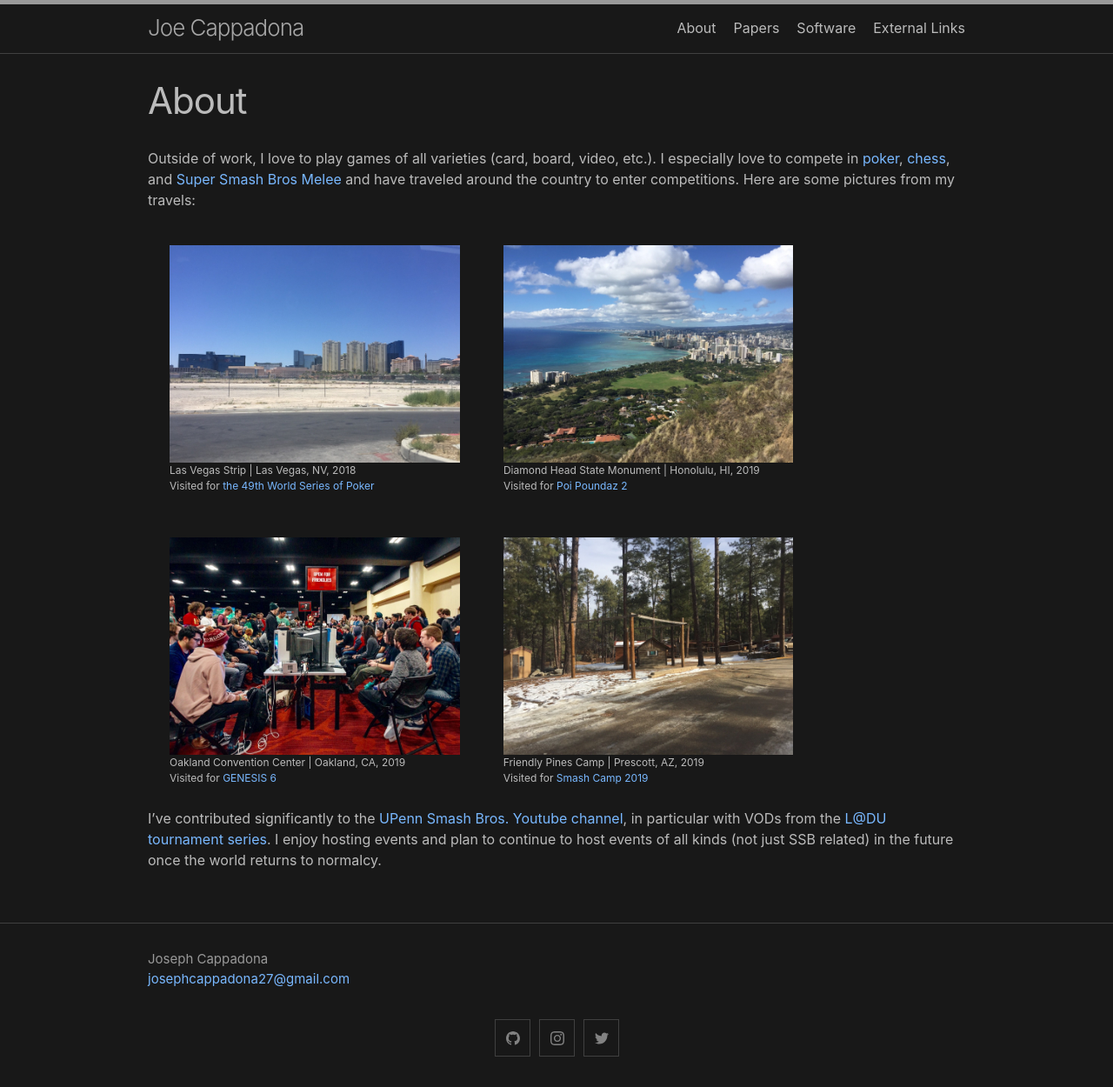
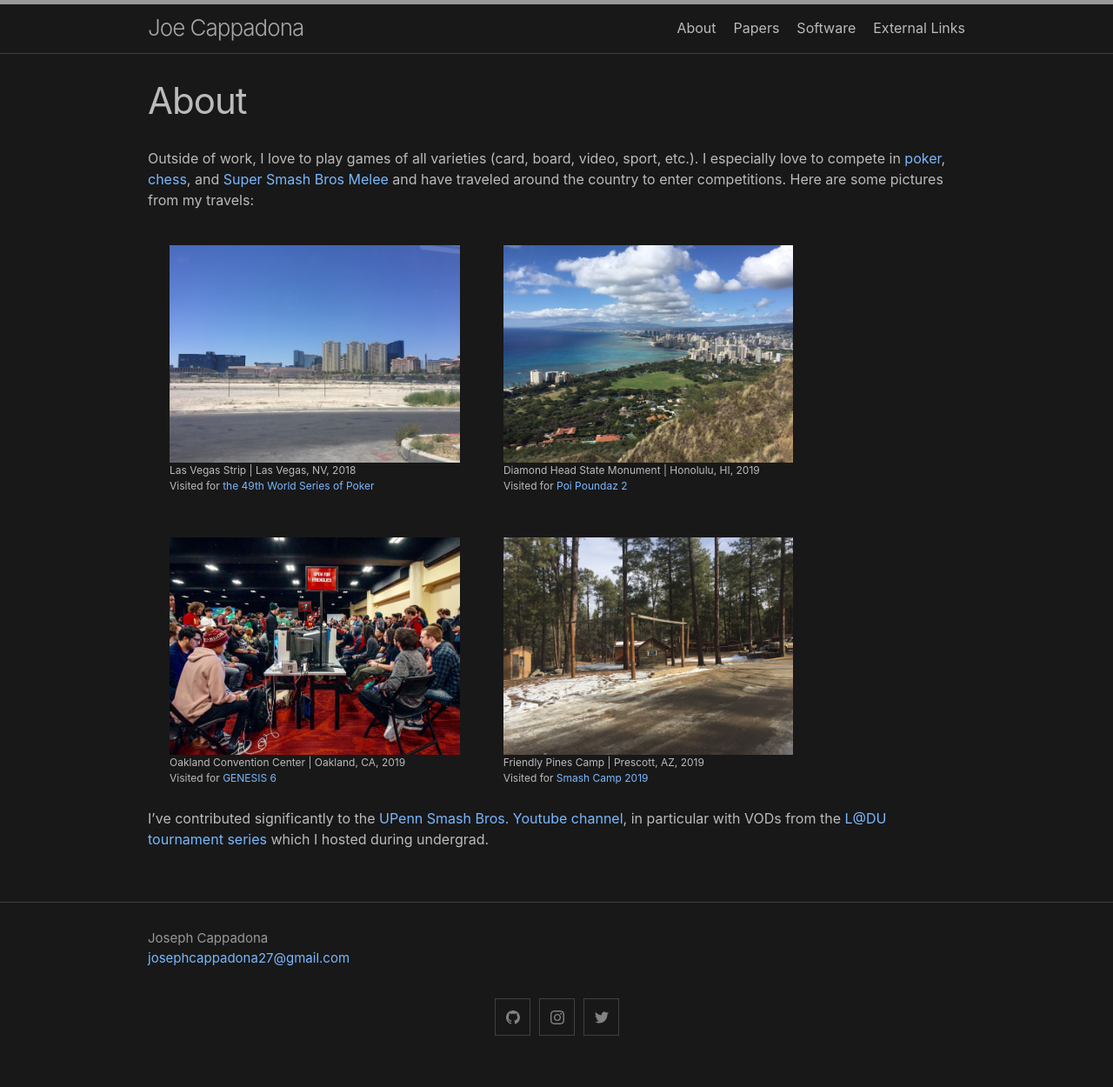
Before and after one commit to josephcappadona/josephcappadona.github.io, a Jekyll site: the page built from about.md, in a window 1280 px wide. Shown: the whole page at 87% size. Built offline with Jekyll 4.4.1, drawn with Linux system fonts in a browser that asks for light colours; after the commit the page ends 1226 px from its top, so only the background shows below that.

Commit message:
Update about.md

```diff
--- a/about.md
+++ b/about.md
@@ -4,7 +4,7 @@ title: About
 permalink: /about/
 ---
 
-Outside of work, I love to play games of all varieties (card, board, video, etc.). I especially love to compete in [poker](https://pokerdb.thehendonmob.com/player.php?a=r&n=601783), [chess](https://lichess.org/@/seaghost27), and [Super Smash Bros Melee](https://smash.gg/user/34c64359) and have traveled around the country to enter competitions. Here are some pictures from my travels:
+Outside of work, I love to play games of all varieties (card, board, video, sport, etc.). I especially love to compete in [poker](https://pokerdb.thehendonmob.com/player.php?a=r&n=601783), [chess](https://lichess.org/@/seaghost27), and [Super Smash Bros Melee](https://smash.gg/user/34c64359) and have traveled around the country to enter competitions. Here are some pictures from my travels:
 
 <div>
   <div style="display: flex; font-size: 12px;">
@@ -36,4 +36,4 @@ Outside of work, I love to play games of all varieties (card, board, video, etc.
   </div>
 </div>
 
-I've contributed significantly to the [UPenn Smash Bros. Youtube channel](https://www.youtube.com/channel/UCphfCejF0ZuxSMZsUYNIxqQ), in particular with VODs from the [L@DU tournament series](https://smash.gg/tournament/look-at-dat-upsmash-underground-21/details). I enjoy hosting events and plan to continue to host events of all kinds (not just SSB related) in the future once the world returns to normalcy.
+I've contributed significantly to the [UPenn Smash Bros. Youtube channel](https://www.youtube.com/channel/UCphfCejF0ZuxSMZsUYNIxqQ), in particular with VODs from the [L@DU tournament series](https://smash.gg/tournament/look-at-dat-upsmash-underground-21/details) which I hosted during undergrad.
```
